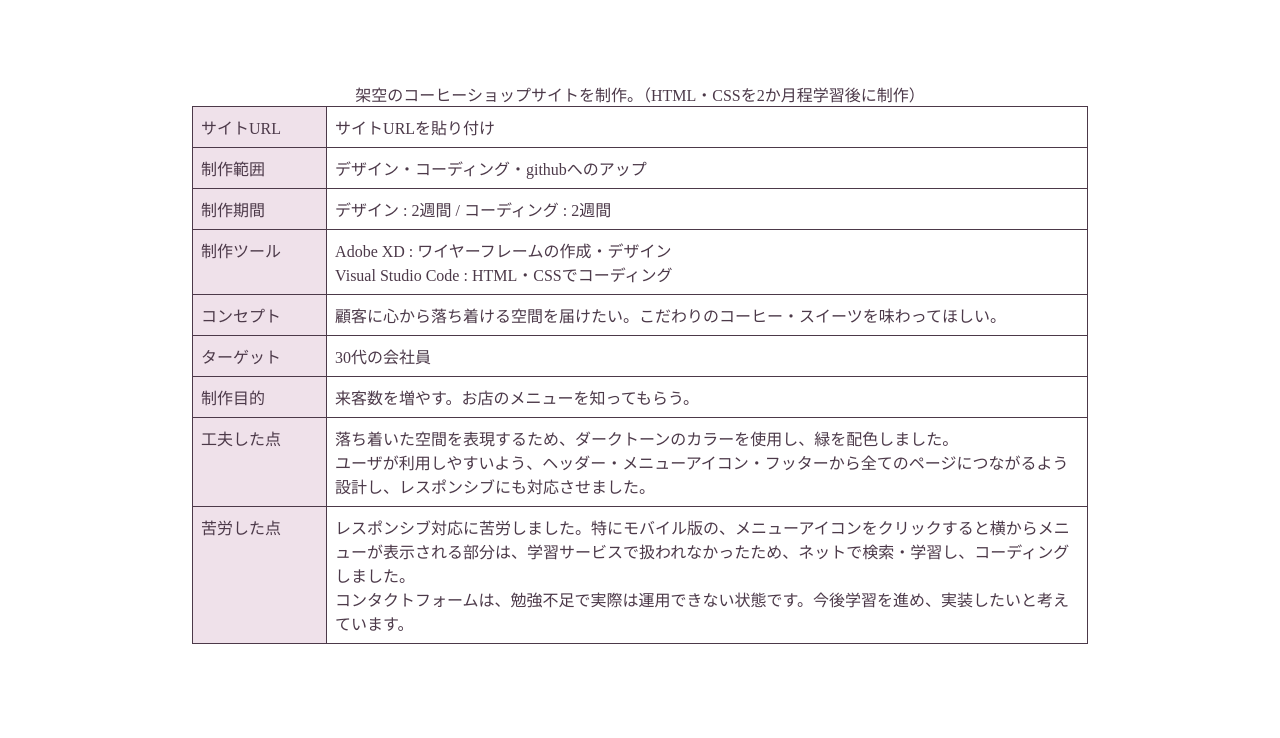
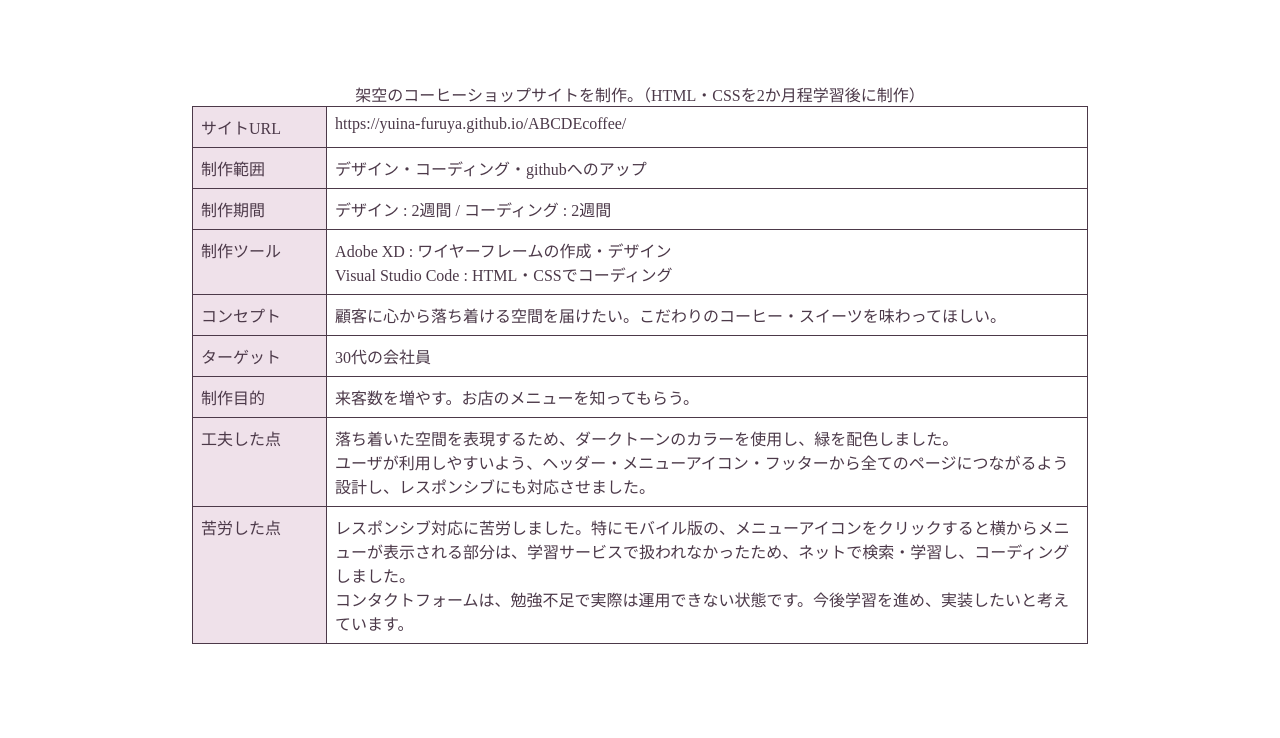
Before and after one commit to yuina-furuya/yuina-furuya.github.io, a plain HTML site: page works.html in a window 1280 px wide. Shown: the part 811-1549 px from the top of the page. Drawn offline with Linux system fonts and the light colour scheme.

Commit message:
Update works.html

```diff
--- a/works.html
+++ b/works.html
@@ -46,7 +46,7 @@
                         <p>架空のコーヒーショップサイトを制作。（HTML・CSSを2か月程学習後に制作）</p>
                         <dl>
                             <dt>サイトURL</dt>
-                            <dd>サイトURLを貼り付け</dd>
+                            <dd><a href="https://yuina-furuya.github.io/ABCDEcoffee/">https://yuina-furuya.github.io/ABCDEcoffee/</a></dd>
                             <dt>制作範囲</dt>
                             <dd>デザイン・コーディング・githubへのアップ</dd>
                             <dt>制作期間</dt>
```
